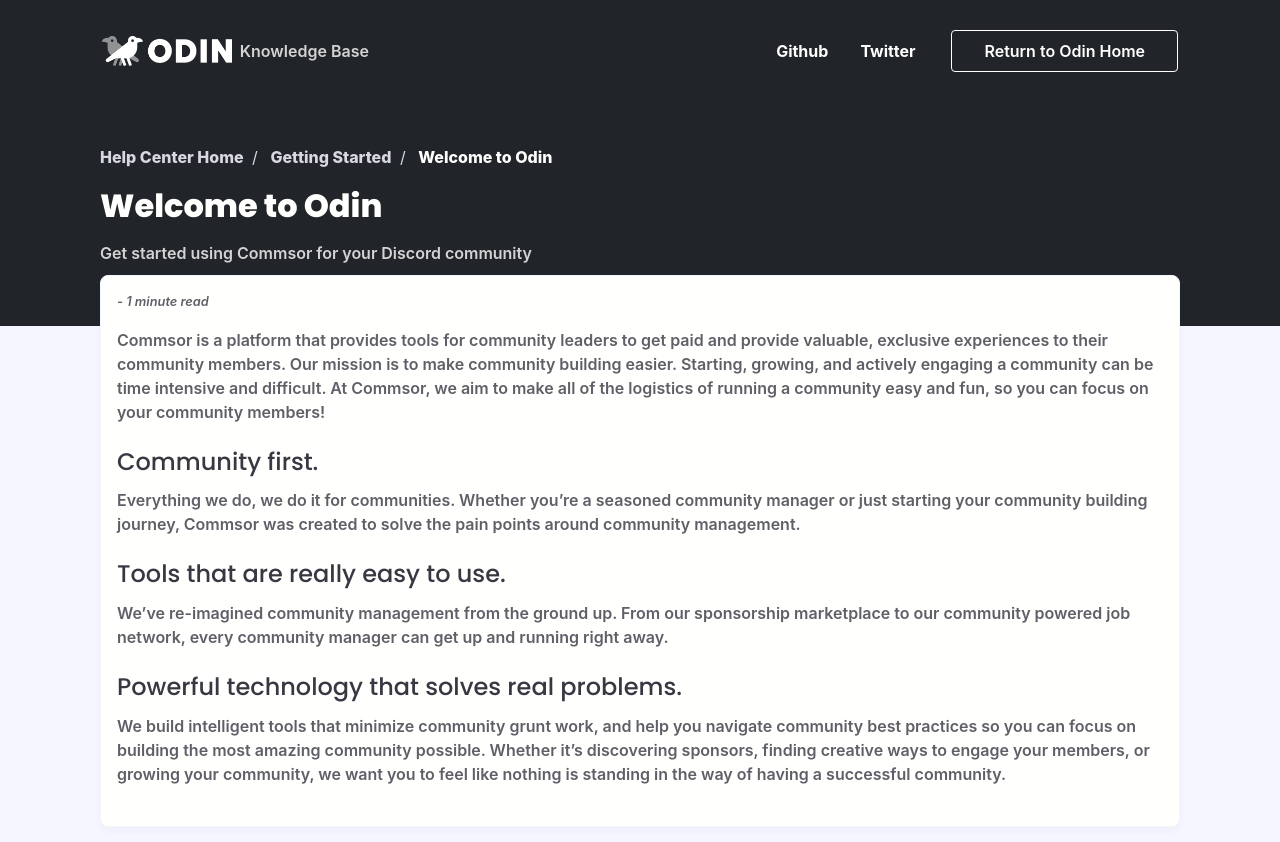
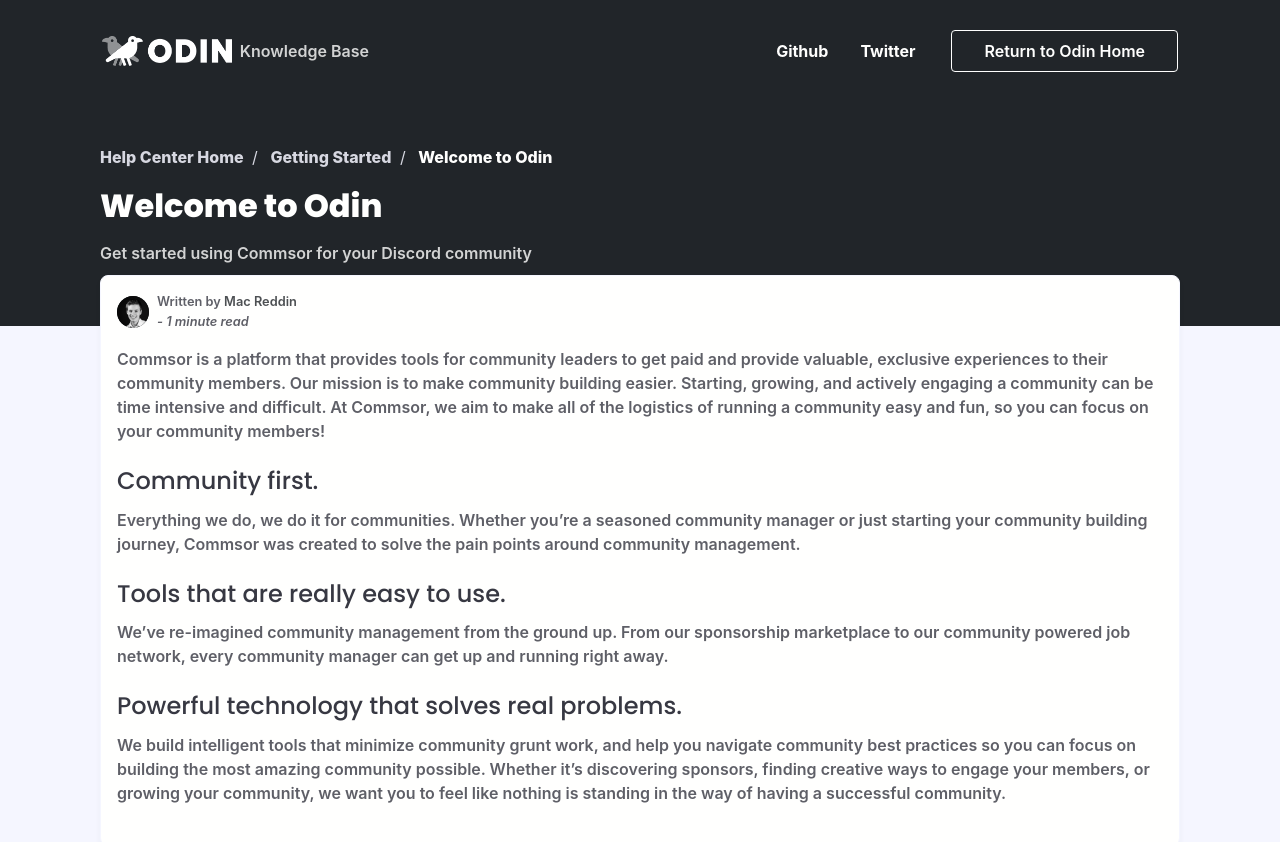
Before and after one commit to TeaGuns/odin, a Jekyll site: the page built from _posts/2020-11-10-getting-started.md, in a window 1280 px wide and 900 px high. Shown: the top 842 px of the window. Built offline with Jekyll 4.4.1, drawn with Linux system fonts in a browser that asks for light colours; nearby versions of some CDN libraries; some web fonts are replaced.

Commit message:
Add support for authors

```diff
--- a/_config.yml
+++ b/_config.yml
@@ -24,7 +24,7 @@
   line in _config.yml. It will appear in your document head meta (for
   Google search results) and in your feed.xml site description.
 baseurl: "" # the subpath of your site, e.g. /blog
-url: "" # the base hostname & protocol for your site, e.g. http://example.com
+url: https://teaguns.github.io/odin/ # the base hostname & protocol for your site, e.g. http://example.com
 permalink: /:categories/:title
 
 content_type: Knowledge Base #Define whether this is a knowledge base, help center, or something else
--- /dev/null
+++ b/_data/authors.yml
@@ -0,0 +1,5 @@
+#Add your authors here
+
+mac:
+  name: Mac Reddin
+  image: mac.png
--- a/_layouts/post.html
+++ b/_layouts/post.html
@@ -15,7 +15,7 @@
         <div class="column col-12">
           <ul class="breadcrumb">
             <li class="breadcrumb-item">
-              <a href="{{ site.baseurl }}">Help Center Home</a>
+              <a href="{{ site.url }}">Help Center Home</a>
             </li>
             <li class="breadcrumb-item">
               <a href="../{{ page.category }}">{{ page_category.name }}</a>
@@ -30,31 +30,23 @@
         <div class="column col-12">
           <div class="card">
             <div class="card-body">
-              {% if post.author == mac %}
-
-              <div class="mb-4 flex-vertical-center">
-                <div>
-                  <p class="text-dark text-small text-italic mb-0" title="Estimated read time">
-                    {{ page.last_modified_at | date: '%B %d, %Y'  }} - {% include reading-time.html %}
-                  </p>
+                {% if site.use_authors == true %}
+                {% assign post_author = site.data.authors[page.author] %}
+                <div class="flex-vertical-center mb-4">
+                  <figure class="avatar d-inline-block" style="align-items: center;">
+                    <img  src="../assets/{{ post_author.image }}" alt="...">
+                  </figure>
+                  <div class="ml-2">
+                    <p class="text-dark text-small mb-0">Written by <span class="text-primary">{{ post_author.name }}</span></p>
+                    <p class="text-dark text-small text-italic mb-0">{{ page.last_modified_at | date: '%B %d, %Y'  }} - {% include reading-time.html %}</p>
+                  </div>
                 </div>
-              </div>
-
-              {% else if post.author == jacob %}
-
-              <div class="mb-4 flex-vertical-center">
-                <figure class="avatar d-inline-block">
-                  <img src="../assets/jacob.png" alt="...">
-                </figure>
+                {% else %}
                 <div class="ml-2">
-                  <p class="text-dark text-small mb-0">Written by <span class="text-primary">Jacob</span></p>
-                  <p class="text-dark text-small text-italic mb-0">{{ page.date | date: '%B %d, %Y' }}</p>
-                </div>
-              </div>
-
-              {% else %}
-
-              {% endif %}
+                    <p class="m-0 text-small">Last updated:</p>
+                    <p class="text-dark text-small text-italic mb-0">{{ page.last_modified_at | date: '%B %d, %Y'  }} - {% include reading-time.html %}</p>
+                  </div>
+                {% endif %}
 
               {{ content }}
 
--- a/customizing-odin.html
+++ b/customizing-odin.html
@@ -1,9 +1,8 @@
 ---
 layout: category
-category-name: Customizing Odin
-category-description: How to customize Odin to match your branding
+category: customizing-odin
+title: Customizing Odin
 ---
-
 
 {% for post in site.categories.customizing-odin %}
   {% include article-card.html %}
--- a/using-odin.html
+++ b/using-odin.html
@@ -1,7 +1,7 @@
 ---
 layout: category
-category-name: Using Odin
-category-description: How to use Odin to host your knowledge base
+category: using-odin
+title: Using Odin
 ---
 
 
```
Also changed, not shown: _includes/article-card.html (+17 -3 lines).
